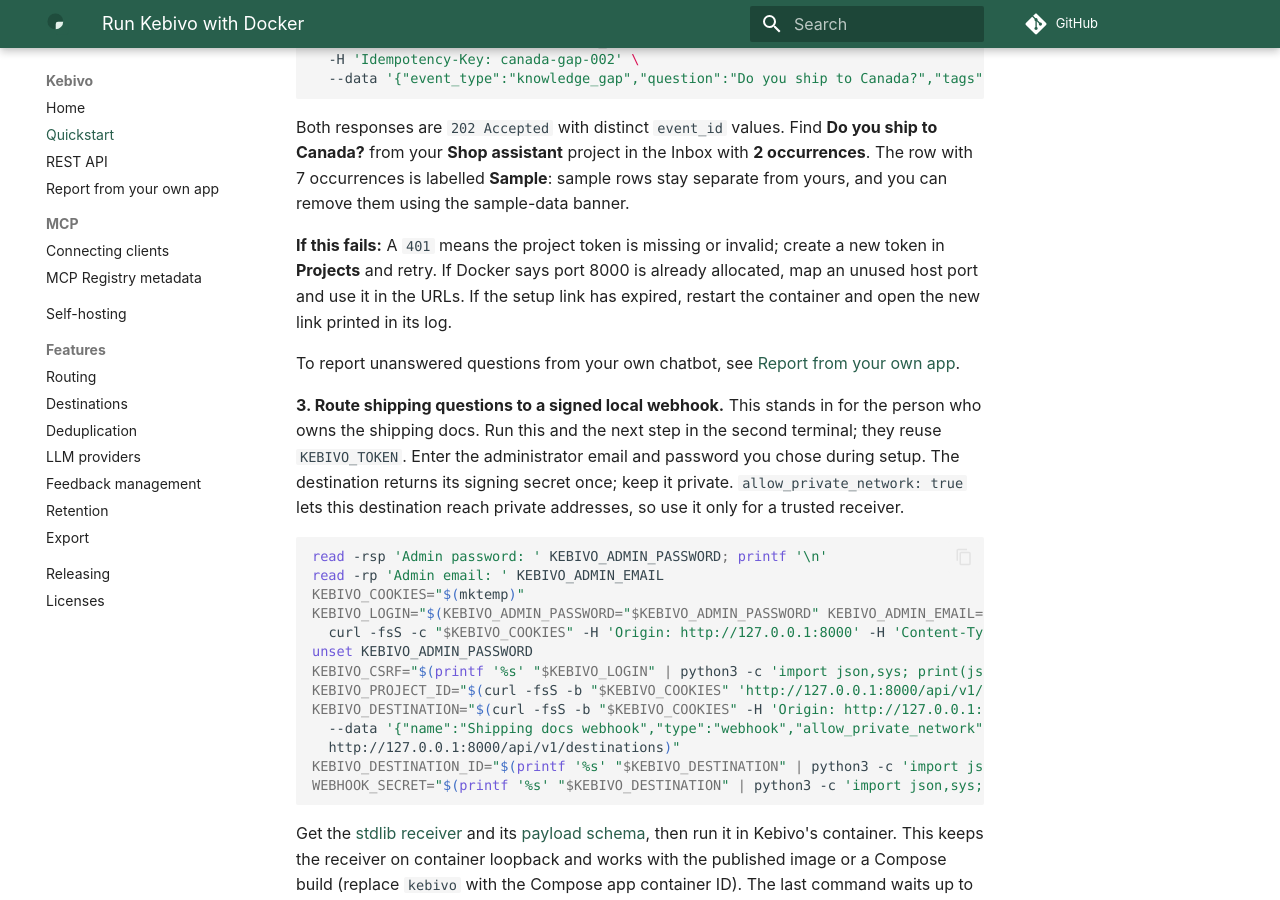
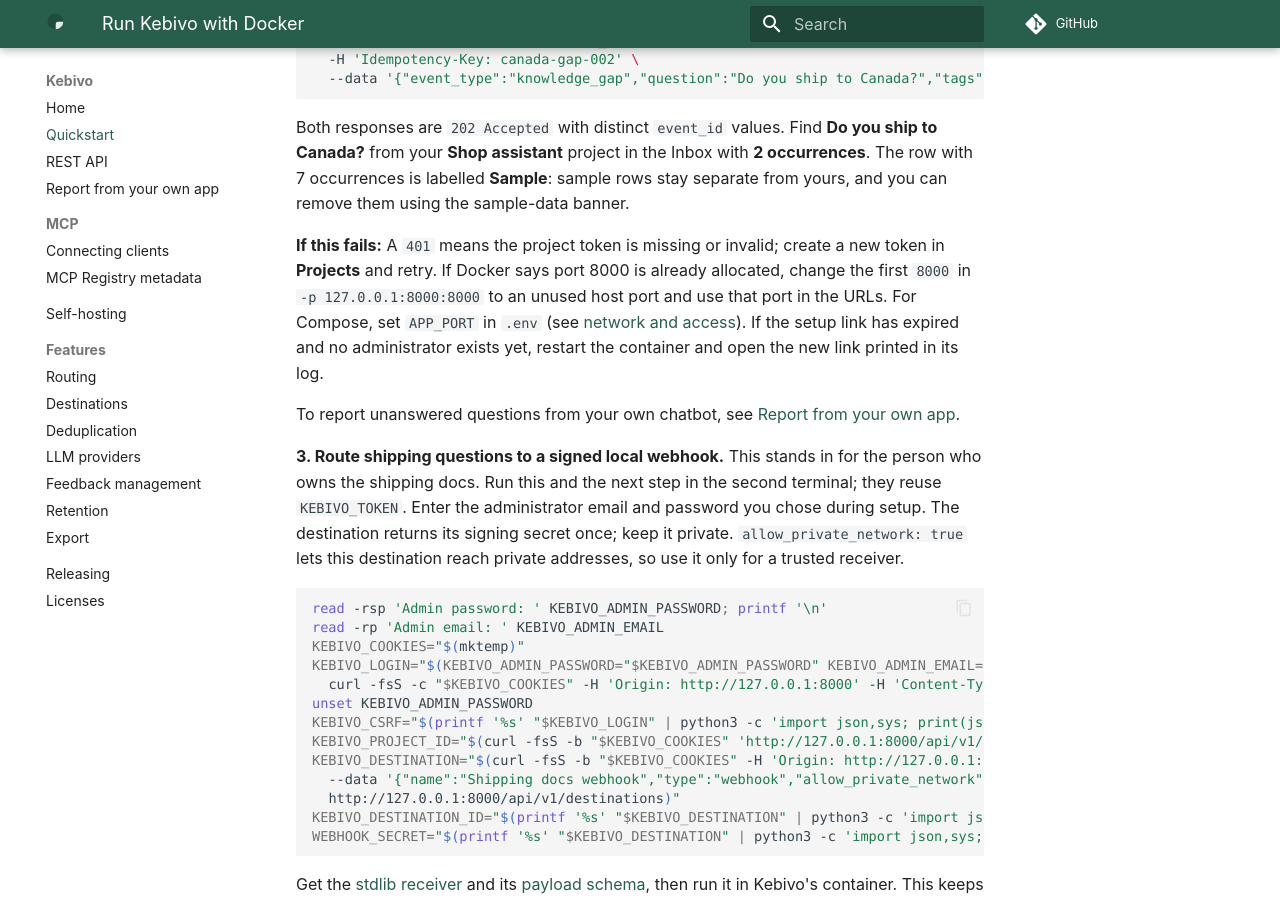
Before and after one commit to OCNAI/kebivo, an MkDocs documentation site: the page built from docs/quickstart.md, in a window 1280 px wide and 900 px high, scrolled down 1325 px. Built offline with MkDocs 1.6.1 and Material for MkDocs 9.7.7, drawn with Linux system fonts in a browser that asks for light colours.

Commit message:
Clarify first-report recovery guidance
Signed-off-by: OCNAI <155850614+OCNAI@users.noreply.github.com>

```diff
--- a/docs/quickstart.md
+++ b/docs/quickstart.md
@@ -39,7 +39,7 @@
 
 Both responses are `202 Accepted` with distinct `event_id` values. Find **Do you ship to Canada?** from your **Shop assistant** project in the Inbox with **2 occurrences**. The row with 7 occurrences is labelled **Sample**: sample rows stay separate from yours, and you can remove them using the sample-data banner.
 
-**If this fails:** A `401` means the project token is missing or invalid; create a new token in **Projects** and retry. If Docker says port 8000 is already allocated, map an unused host port and use it in the URLs. If the setup link has expired, restart the container and open the new link printed in its log.
+**If this fails:** A `401` means the project token is missing or invalid; create a new token in **Projects** and retry. If Docker says port 8000 is already allocated, change the first `8000` in `-p 127.0.0.1:8000:8000` to an unused host port and use that port in the URLs. For Compose, set `APP_PORT` in `.env` (see [network and access](self-hosting.md#network-and-access)). If the setup link has expired and no administrator exists yet, restart the container and open the new link printed in its log.
 
 To report unanswered questions from your own chatbot, see [Report from your own app](report-from-your-app.md).
 
```
Also changed, not shown: README.md (+1 -1 lines), docs/report-from-your-app.md (+1 -1 lines).
